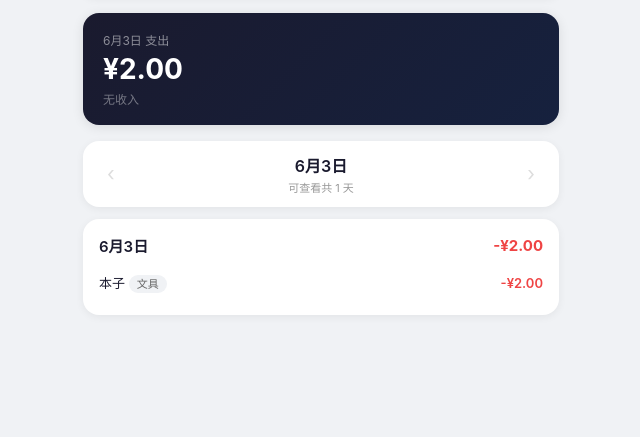
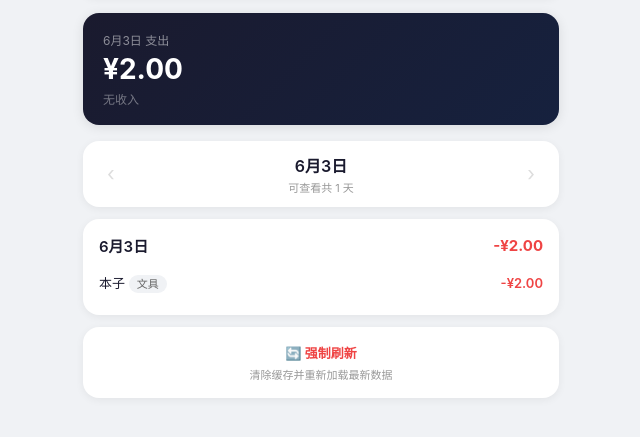
Before and after one commit to Xeonfff/caoshan-finance, a plain HTML site: page bill.html in a window 1280 px wide. Shown: the part 115-552 px from the top of the page, without its empty margins (319-959 px from the left). Drawn offline with Linux system fonts and the light colour scheme.

Commit message:
feat: 页面底部增加强制刷新按钮，一键清缓存重载

```diff
--- a/bill.html
+++ b/bill.html
@@ -82,7 +82,27 @@ body{background:#f0f2f5;padding:16px 12px 32px;max-width:500px;margin:0 auto;col
 <div id="navArea"></div>
 <div id="billList"></div>
 
+<!-- 强制刷新 -->
+<div class="card" style="text-align:center;cursor:pointer" onclick="clearCacheAndReload()">
+  <div style="font-size:13px;color:#ef4444;font-weight:600">🔄 强制刷新</div>
+  <div style="font-size:11px;color:#999;margin-top:4px">清除缓存并重新加载最新数据</div>
+</div>
+
 <script>
+// ====== 强制刷新 ======
+function clearCacheAndReload() {
+  if ('serviceWorker' in navigator && 'caches' in window) {
+    caches.keys().then(names => Promise.all(names.map(n => caches.delete(n)))).then(() => {
+      navigator.serviceWorker.getRegistration().then(reg => {
+        if (reg) reg.unregister();
+        location.reload(true);
+      });
+    });
+  } else {
+    location.reload(true);
+  }
+}
+
 // ====== tab切换 ======
 let currentTab = 'daily';
 document.querySelectorAll('.tab').forEach(el => {
```
Also changed, not shown: index.html (+20 -0 lines).
